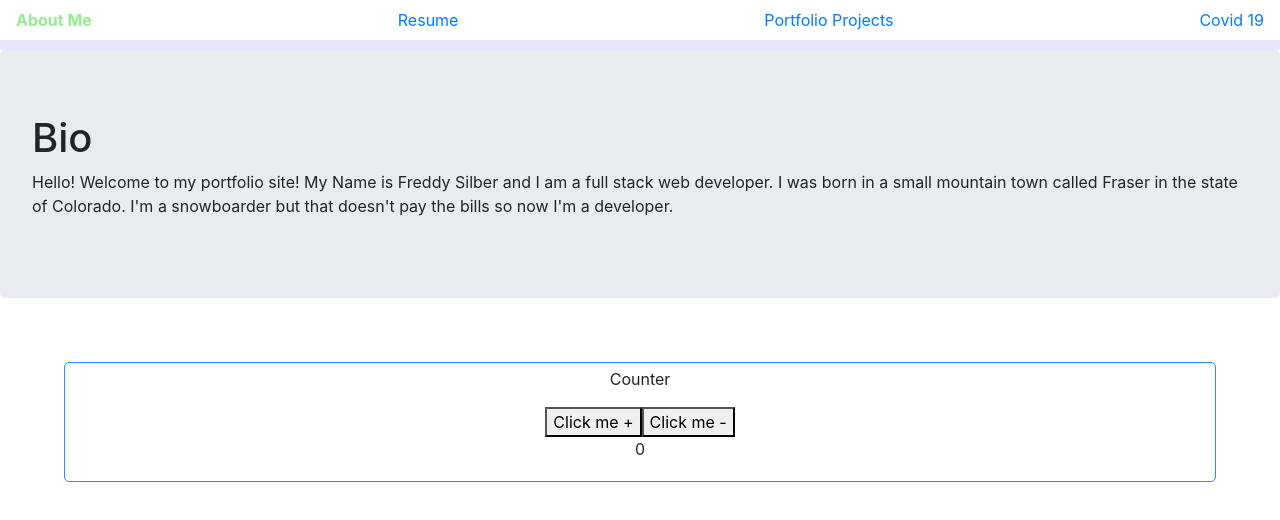
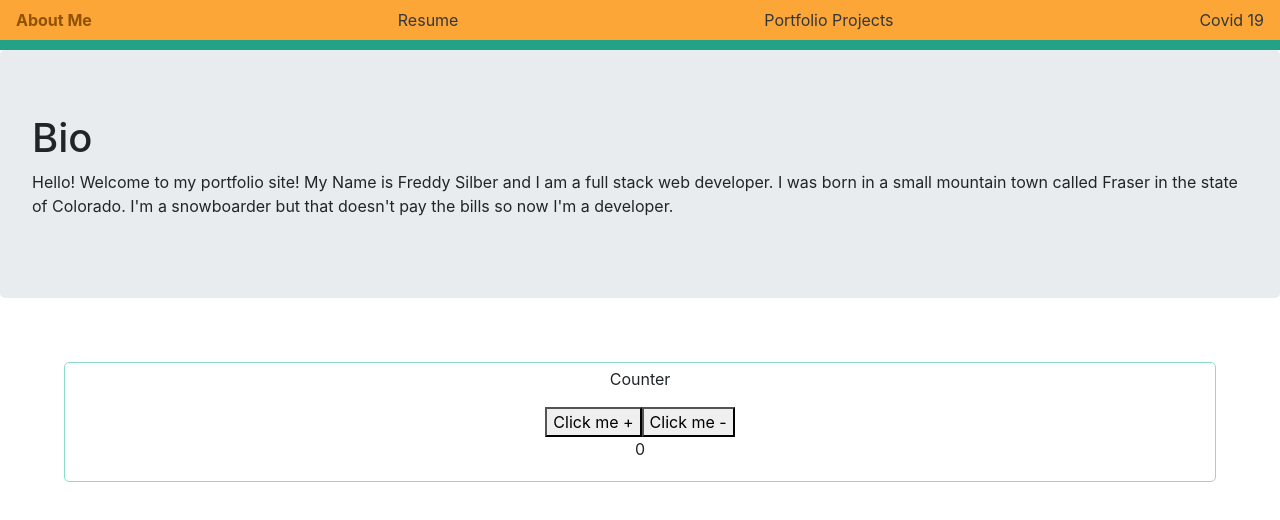
Before and after one commit to freddysilber/react-redux-portfolio-project, a React (Create React App) app in the folder client/: page / in a window 1280 px wide. Shown: the top 520 px of the page. Built offline with nearby package versions, Linux system fonts and the light colour scheme.

Commit message:
coloring app from brand colors

```diff
--- a/client/src/components/counter/Counter.css
+++ b/client/src/components/counter/Counter.css
@@ -1,6 +1,6 @@
 .counter {
 	margin: 4rem;
-	border: 1px solid dodgerblue;
+	border: 1px solid #8BDDCA;
 	border-radius: 5px;
 	padding: .25rem;
 	text-align: center;
--- a/client/src/components/navigation/Navigation.css
+++ b/client/src/components/navigation/Navigation.css
@@ -1,3 +1,9 @@
 .navigation {
-	border-bottom: 10px solid lavender;
+	border-bottom: 10px solid #24A286;
+	background-color: #FBA637;
 }
+
+.navLink, .navLink:hover {
+	color: #32373B;
+	text-decoration: none;
+}
--- a/client/src/components/navigation/Navigation.js
+++ b/client/src/components/navigation/Navigation.js
@@ -5,10 +5,10 @@ import './Navigation.css'
 const Navigation = () => {
 	return (
 		<div className="navbar navigation">
-			<NavLink exact to='/' activeStyle={{ color: 'lightgreen', fontWeight: 'bold' }}>About Me</NavLink>
-			<NavLink to='/resume' activeStyle={{ color: 'lightpink', fontWeight: 'bold' }}>Resume</NavLink>
-			<NavLink to='/portfolioprojects' activeStyle={{ color: 'lightskyblue', fontWeight: 'bold' }}>Portfolio Projects</NavLink>
-			<NavLink to='/covid19' activeStyle={{ color: 'gold', fontWeight: 'bold' }}>Covid 19</NavLink>
+			<NavLink exact to='/' className="navLink" activeStyle={{ color: '#905100', fontWeight: 'bold' }}>About Me</NavLink>
+			<NavLink to='/resume' className="navLink" activeStyle={{ color: '#005D48', fontWeight: 'bold' }}>Resume</NavLink>
+			<NavLink to='/portfolioprojects' className="navLink" activeStyle={{ color: '#FF6200', fontWeight: 'bold' }}>Portfolio Projects</NavLink>
+			<NavLink to='/covid19' className="navLink" activeStyle={{ color: '#0A7FD2', fontWeight: 'bold' }}>Covid 19</NavLink>
 		</div>
 	)
 }
```
